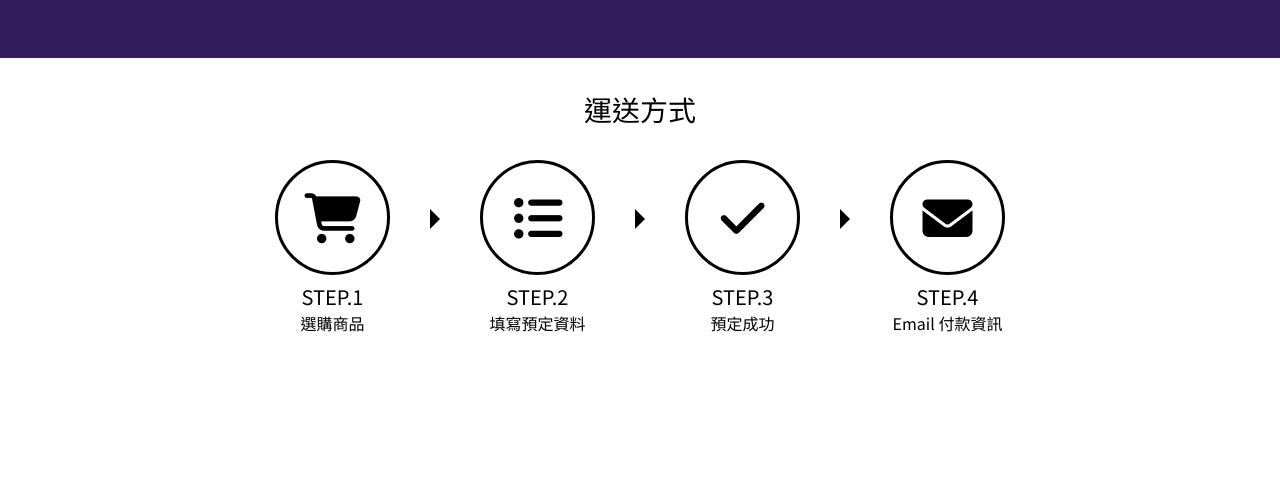
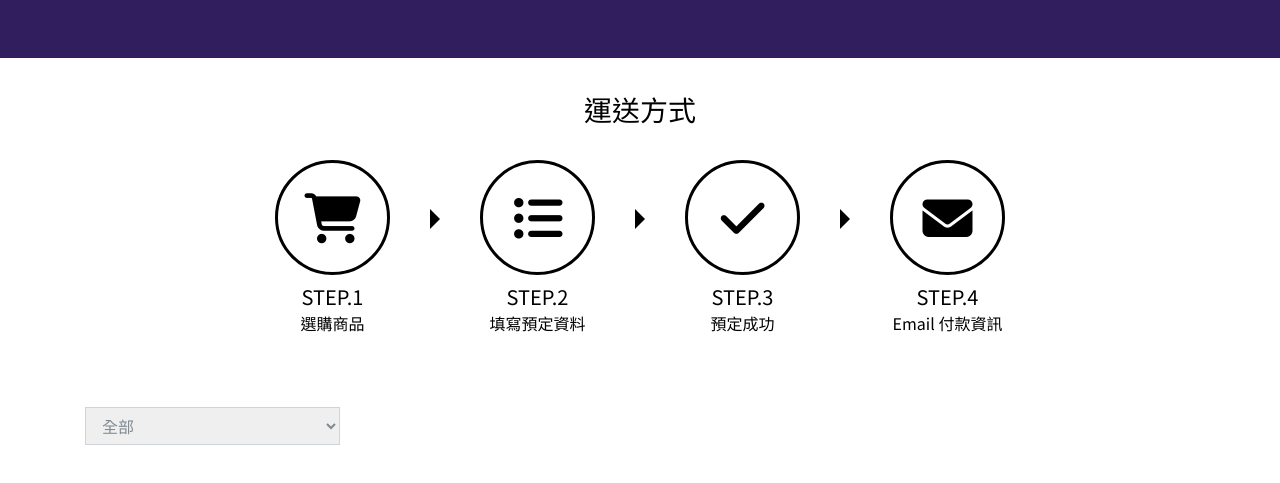
Before and after one commit to penspulse326/JS-Final, a website with bundled scripts: page index.html in a window 1280 px wide. Shown: the part 1659-2142 px from the top of the page. Before the commit the page ends 2066 px from the top, so only its background shows below. Built offline with nearby package versions, Linux system fonts and the light colour scheme.

Commit message:
新增產品列表區

```diff
--- a/index.html
+++ b/index.html
@@ -338,6 +338,22 @@
           </li>
         </ul>
       </section>
+      <section class="pb-[60px]">
+        <div class="max-w-[1110px] mx-auto">
+          <div class="grid grid-cols-12 gap-x-[30px]">
+            <select class="productSelect col-span-3  h-[38px] border border-[#CED4DA] text-[#818A91] mb-8 pl-3">
+              <option value="全部">全部</option>
+              <option value="床架">床架</option>
+              <option value="收納">收納</option>
+              <option value="窗簾">窗簾</option>
+            </select>
+            <div class="col-span-12">
+              <ul class="productList grid grid-cols-12 gap-x-[30px] gap-y-7">
+              </ul>
+            </div>
+          </div>
+        </div>
+      </section>
     </main>
   </body>
 </html>
```
Also changed, not shown: src/partials/products.html (added, +25 -0 lines), dist/all.css.
